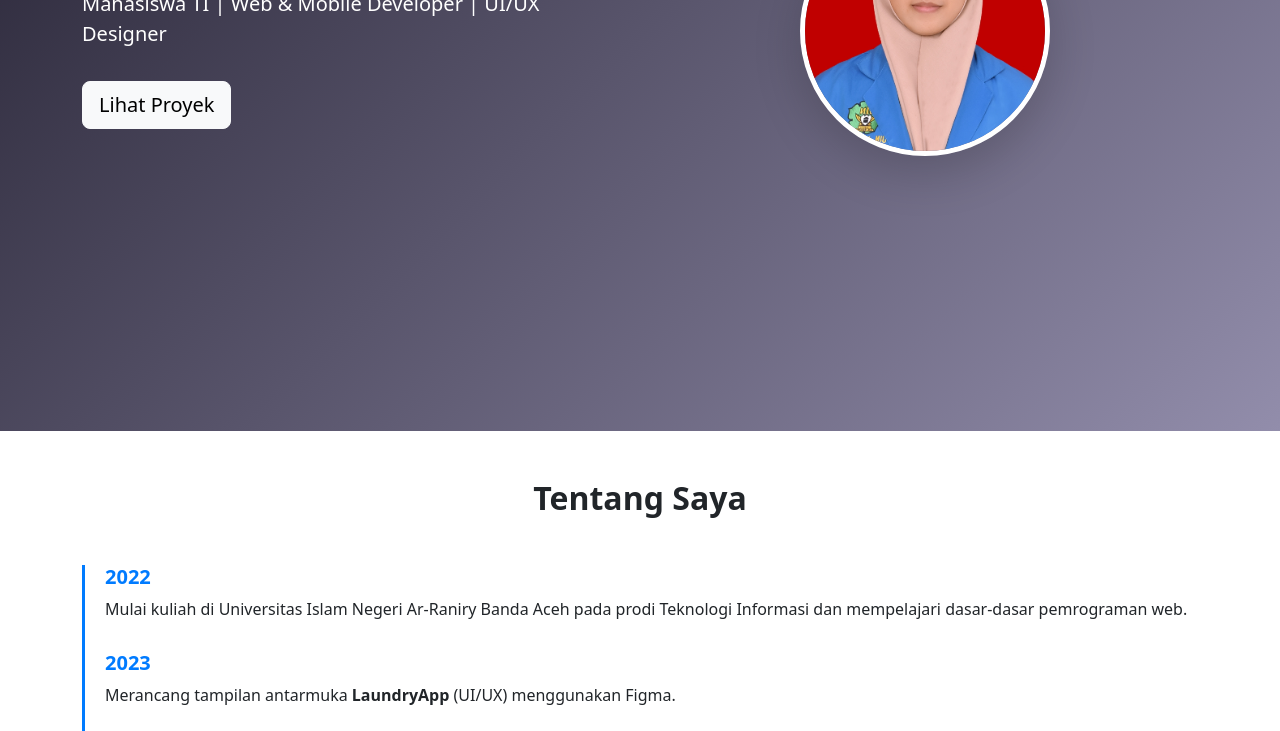
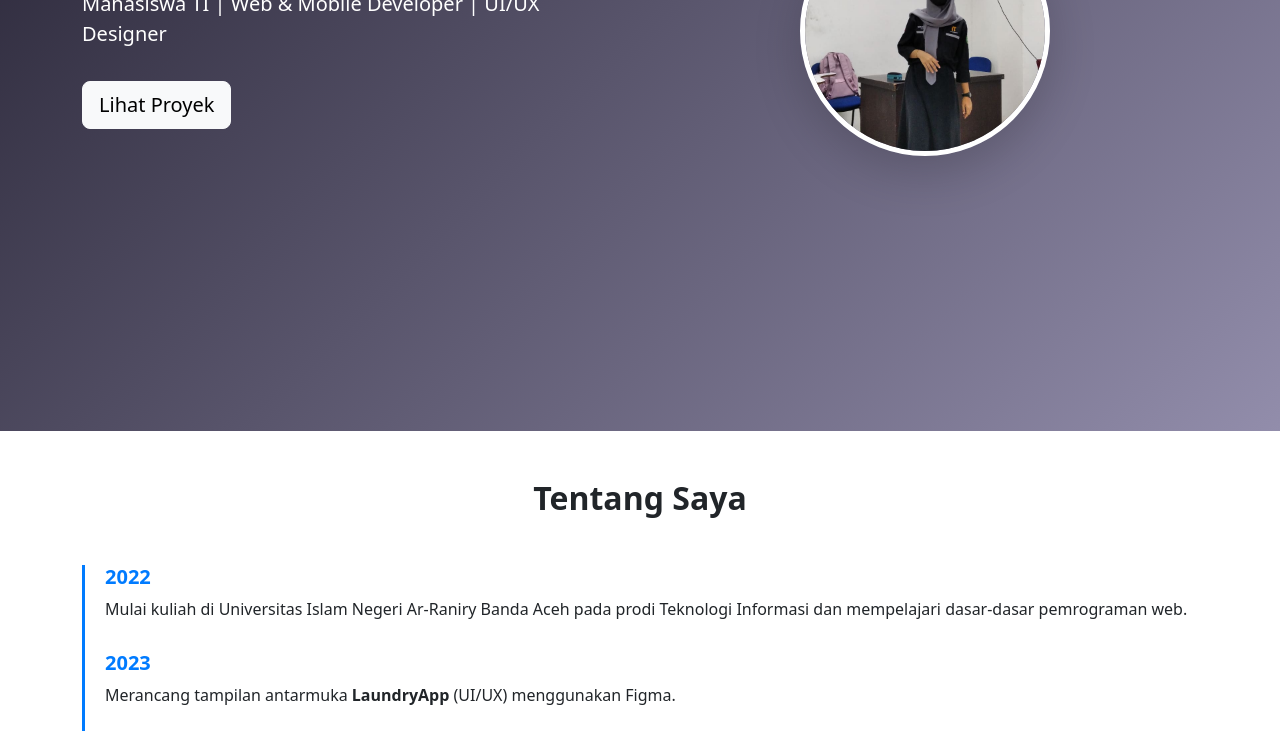
Before and after one commit to rawarawa11/rawasiana-portofolio, a plain HTML site: page index.html in a window 1280 px wide. Shown: the part 369-1100 px from the top of the page. Drawn offline with nearby package versions, Linux system fonts and the light colour scheme.

Commit message:
add portofolio

```diff
--- a/index.html
+++ b/index.html
@@ -39,7 +39,7 @@
           <a href="#projects" class="btn btn-light btn-lg mt-3">Lihat Proyek</a>
         </div>
         <div class="col-md-6 text-center">
-          <img src="assets/img/rara.jpg" alt="Foto Profil" class="rounded-circle shadow-lg profile-img">
+          <img src="assets/img/rara3.jpg" alt="Foto Profil" class="rounded-circle shadow-lg profile-img">
         </div>
       </div>
     </div>
```
